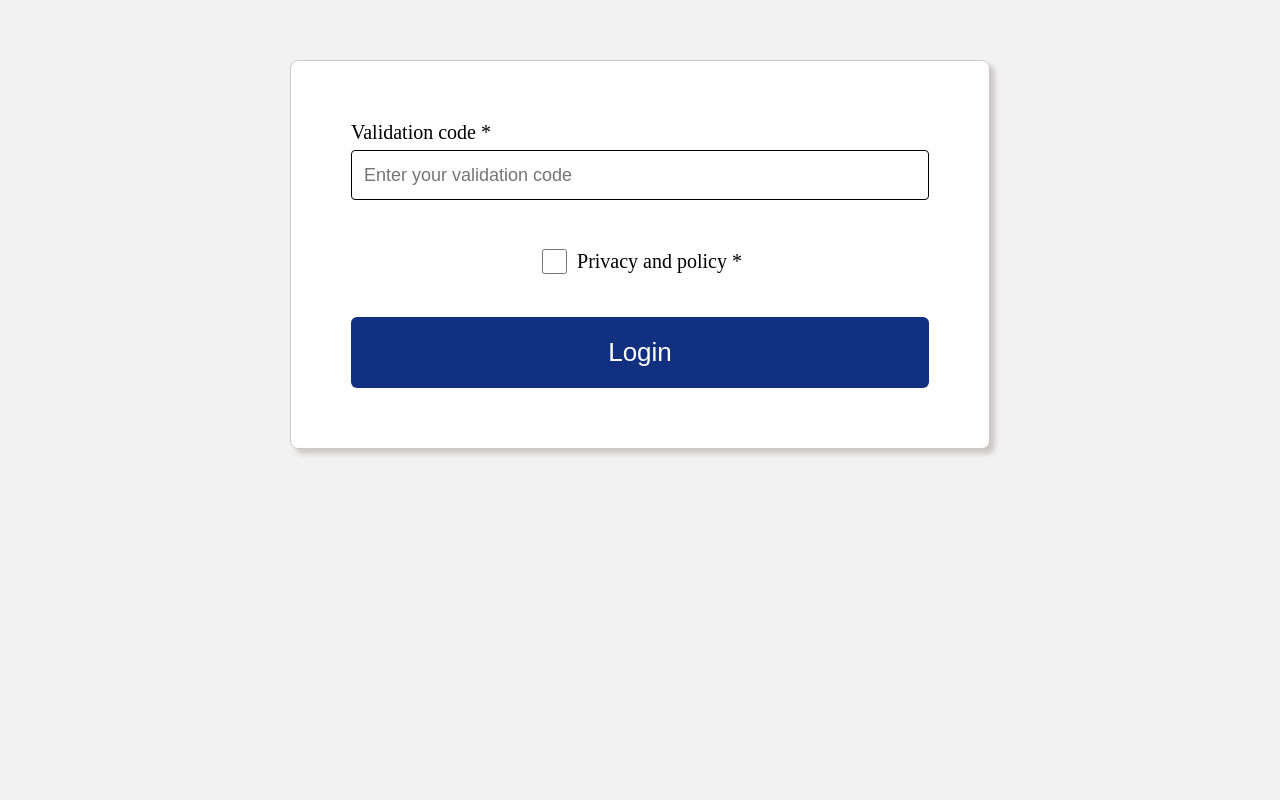
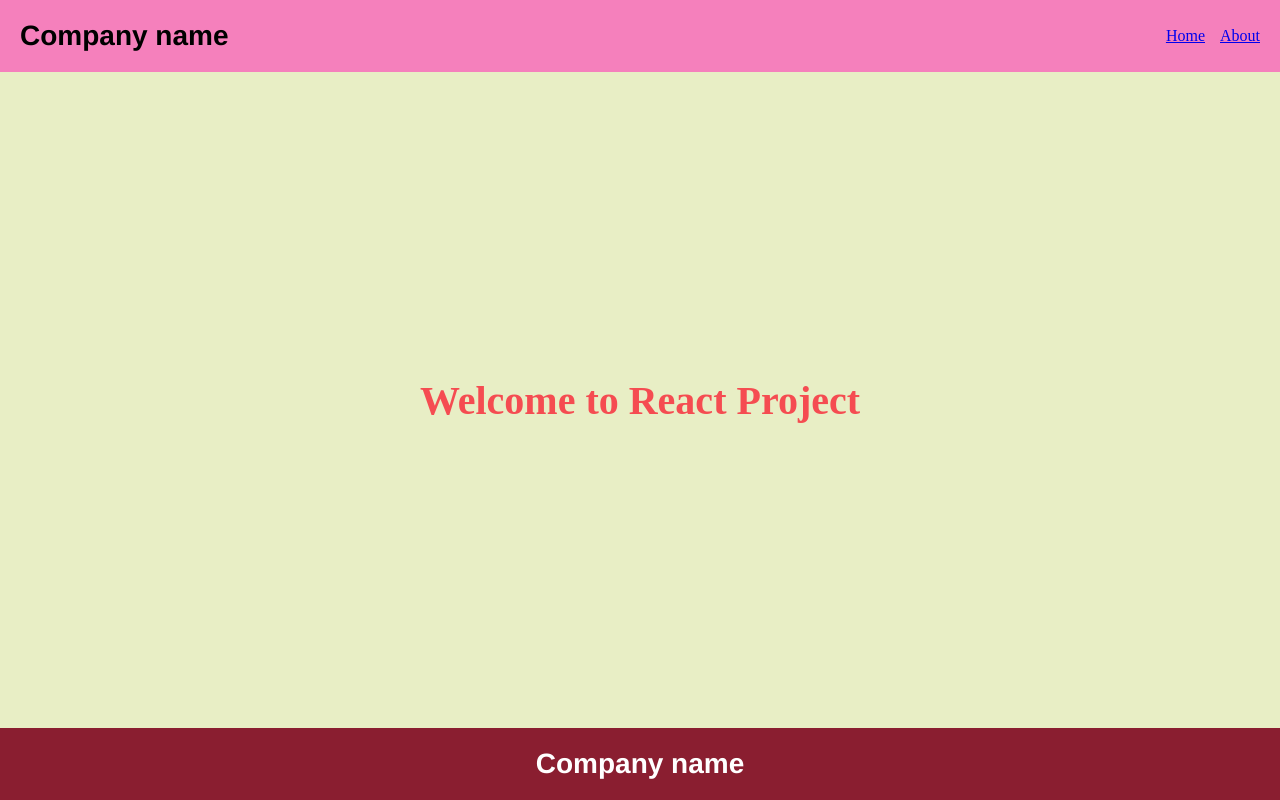
Before and after one commit to Artur-FE/react_ts, a React (Vite) app: page / in a window 1280 px wide. Built offline with nearby package versions, Linux system fonts and the light colour scheme.

Commit message:
lesson16

```diff
--- a/package.json
+++ b/package.json
@@ -17,6 +17,7 @@
     "formik": "^2.4.6",
     "react": "^19.0.0",
     "react-dom": "^19.0.0",
+    "react-router-dom": "^7.5.0",
     "uuid": "^11.1.0",
     "yup": "^1.6.1"
   },
--- a/src/App.tsx
+++ b/src/App.tsx
@@ -1,5 +1,6 @@
 
 import GlobalStyles from "./styles/GlobalStyles"
+import { BrowserRouter, Routes, Route } from "react-router-dom"
 
 /* eslint-disable @typescript-eslint/no-unused-vars */
 //Lessons imports
@@ -15,6 +16,11 @@
 // import Lesson14 from "./lessons/Lesson14/Lesson14"
 
 
+import Layout from "./components/Layout/Layout"
+import Home from "./pages/Home/Home"
+import About from "./pages/About/About"
+
+
 //Homeworks imports
 // import Homework06 from "./homeworks/Homework06";
 // import Homeworks07 from "./homeworks/Homework07/Homework07";
@@ -24,15 +30,27 @@
 // import Homework11 from "./homeworks/Homework11/Homework11"
 // import Homework12 from "./homeworks/Homework12/Homework12"
 // import Homework14 from "./homeworks/Homework14/Homework14"
-import Homework15 from "./homeworks/Homework15/Homework15"
+// import Homework15 from "./homeworks/Homework15/Homework15"
 
 
 
 function App() {
 
   return (
-    <>
-    <GlobalStyles />
+    //BrowserRouter - глобальная обёртка для всего приложения,
+    // которая позволяет использовать маршрутизацию
+    <BrowserRouter>
+      <GlobalStyles />
+      <Layout>
+        {/* Routes - обертка, которая собирает все маршруты приложения */}
+        <Routes>
+          {/* Route - компонент библиотеки, в который передаётся маршрут и тот компонент (страницу),
+          который должен быть вызван, если выполнен переход по этому маршруту */}
+          <Route path='/' element={<Home />}/>
+          <Route path='/about' element={<About />}/>
+        </Routes>
+      </Layout>
+
       {/* <Lesson06/> */}
       {/* <Homework06 /> */}
       {/* <Lesson07/> */}
@@ -50,8 +68,9 @@
       {/* <Lesson13 /> */}
       {/* <Lesson14 /> */}
       {/* <Homework14 /> */}
-      <Homework15/>
-    </>
+      {/* <Homework15/> */}
+      </BrowserRouter>
+
   )
 }
 
--- /dev/null
+++ b/src/components/Layout/Layout.tsx
@@ -0,0 +1,28 @@
+import { NavLink } from "react-router-dom";
+import { LayoutComponent, Header, LogoText, Nav, Main, Footer } from "./styles";
+import { LayoutProps } from "./types";
+
+function Layout({children} : LayoutProps) {
+    return(
+        <LayoutComponent>
+
+           <Header>
+            <LogoText>Company name</LogoText>
+            <Nav>
+                {/* NavLink - компонент библиотеки, который добавляет ссылку на
+          страницу по маршруту через prop to */}
+          <NavLink to='/'>Home</NavLink>
+          <NavLink to='/about'>About</NavLink>
+            </Nav>
+           </Header>
+           <Main>
+            {children}
+           </Main>
+           <Footer>
+           <LogoText>Company name</LogoText>
+           </Footer>
+        </LayoutComponent>
+    )
+}
+
+export default Layout;
--- /dev/null
+++ b/src/components/Layout/styles.ts
@@ -0,0 +1,42 @@
+import styled from "@emotion/styled";
+
+
+export const LayoutComponent = styled.div`
+display: flex;
+flex-direction: column;
+flex: 1;
+`;
+
+export const Header = styled.header`
+display: flex;
+justify-content: space-between;
+align-items: center;
+padding: 20px;
+background-color: #F580BC;
+`;
+
+export const Nav = styled.nav`
+display: flex;
+gap: 15px;
+`;
+
+export const Main = styled.main`
+display: flex;
+flex-direction: column;
+flex: 1;
+`;
+
+export const Footer = styled.footer`
+display: flex;
+justify-content: center;
+align-items: center;
+padding: 20px;
+background-color: #8a1e30;
+color: white;
+`;
+
+export const LogoText = styled.div`
+font-size: 28px;
+font-weight: bold;
+font-family: 'Franklin Gothic Medium', 'Arial Narrow', Arial, sans-serif;
+`;
--- /dev/null
+++ b/src/components/Layout/types.ts
@@ -0,0 +1,5 @@
+import { ReactNode } from "react";
+
+export interface LayoutProps {
+    children: ReactNode
+}
--- /dev/null
+++ b/src/pages/About/About.tsx
@@ -0,0 +1,11 @@
+import { AboutWrapper, Title } from "./styles";
+
+function About() {
+    return(
+        <AboutWrapper>
+            <Title>The library for web and native user interfaces</Title>
+        </AboutWrapper>
+    )
+}
+
+export default About;
--- /dev/null
+++ b/src/pages/About/styles.ts
@@ -0,0 +1,18 @@
+import styled from "@emotion/styled";
+
+
+export const AboutWrapper = styled.div`
+display: flex;
+  flex-direction: column;
+  align-items: center;
+  justify-content: center;
+  flex: 1;
+  padding: 60px;
+  background-color: rgb(197, 238, 233);
+`;
+
+export const Title = styled.div`
+font-size: 40px;
+font-weight: bold;
+color: #3b2c3b
+`;
--- /dev/null
+++ b/src/pages/Home/Home.tsx
@@ -0,0 +1,11 @@
+import { HomeWrapper, Title } from "./styles";
+
+function Home() {
+    return(
+        <HomeWrapper>
+            <Title>Welcome to React Project</Title>
+        </HomeWrapper>
+    )
+}
+
+export default Home;
--- /dev/null
+++ b/src/pages/Home/styles.ts
@@ -0,0 +1,18 @@
+import styled from "@emotion/styled";
+
+
+export const HomeWrapper = styled.div`
+display: flex;
+  flex-direction: column;
+  align-items: center;
+  justify-content: center;
+  flex: 1;
+  padding: 60px;
+  background-color: rgb(232, 238, 197);
+`;
+
+export const Title = styled.div`
+font-size: 40px;
+font-weight: bold;
+color: #F54C51
+`;
```
Also changed, not shown: 1 other file (tests, documents, lock files or other folders).
